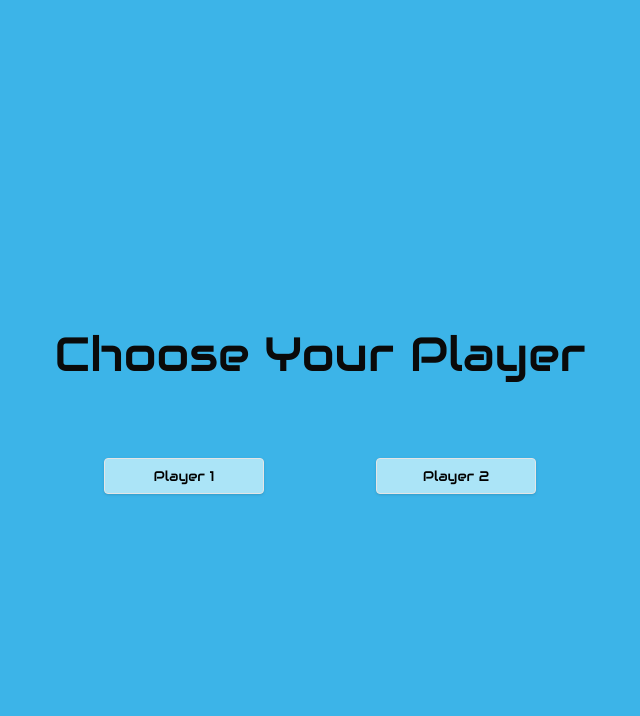
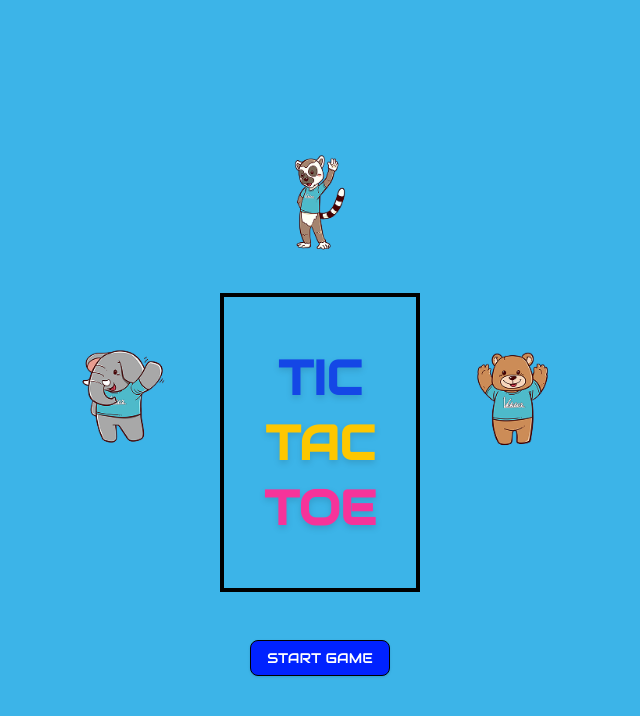
Before and after one commit to irilstr/tictactoe, a React (Vite) app: page / in a window 1280 px wide. Shown: the top 716 px of the page, without its empty margins (320-960 px from the left). Built offline with nearby package versions, Linux system fonts and the light colour scheme.

Commit message:
Added front page for the game

```diff
--- a/src/App.tsx
+++ b/src/App.tsx
@@ -1,14 +1,18 @@
 import { useState } from "react";
 import Choose_player from "./components/Choose_player";
 import Board from "./components/Board";
+import StartGame from "./components/startGame";
 
 function App() {
+  const [hasStarted, setHasStarted] = useState(false);
   const [player1, setPlayer1] = useState<string | null>(null);
   const [player2, setPlayer2] = useState<string | null>(null);
 
   return (
     <div className="h-screen flex flex-col bg-[#3CB4E8]">
-      {!player1 || !player2 ? (
+      {!hasStarted ? (
+        <StartGame onStart={() => setHasStarted(true)} />
+      ) : !player1 || !player2 ? (
         <Choose_player
           onSelectPlayers={(p1, p2) => {
             setPlayer1(p1);
--- a/src/components/startGame.tsx
+++ b/src/components/startGame.tsx
@@ -1,13 +1,17 @@
 import { Button } from "./button";
 
-export default function StartGame() {
+interface StartGameProps {
+  onStart: () => void;
+}
+
+export default function StartGame({ onStart }: StartGameProps) {
   return (
     <div className="w-screen h-screen flex flex-row items-center justify-center gap-4">
       <div>
-        <img src="elephant.png" alt="elephant" className="h-30 lg:h-40" />
+        <img src="Elephant.png" alt="elephant" className="h-30 lg:h-40" />
       </div>
       <div className="flex flex-col items-center justify-center gap-2">
-        <img src="lemur.png" alt="lemur" className="h-30 lg:h-40" />
+        <img src="Lemur.png" alt="lemur" className="h-30 lg:h-40" />
 
         <div className="border-4 border-[#000000] px-6 py-8 md:px-10 md:py-12">
           <h1 className="text-3xl md:text-5xl font-bold text-center leading-[2.5rem] md:leading-[4rem]">
@@ -26,6 +30,7 @@ export default function StartGame() {
         </div>
 
         <Button
+          onClick={onStart}
           variant="outline"
           className="font-audiowide mt-6 md:mt-10 bg-[#0022FF] border-[#000000] text-white"
         >
```
